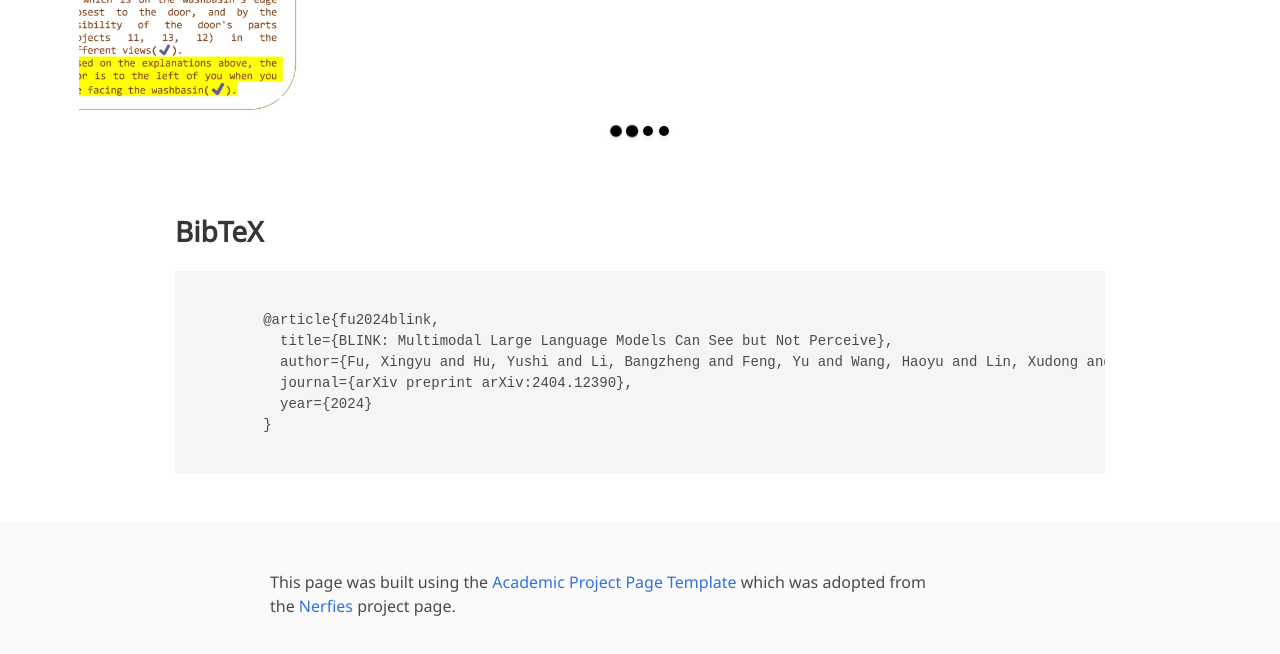
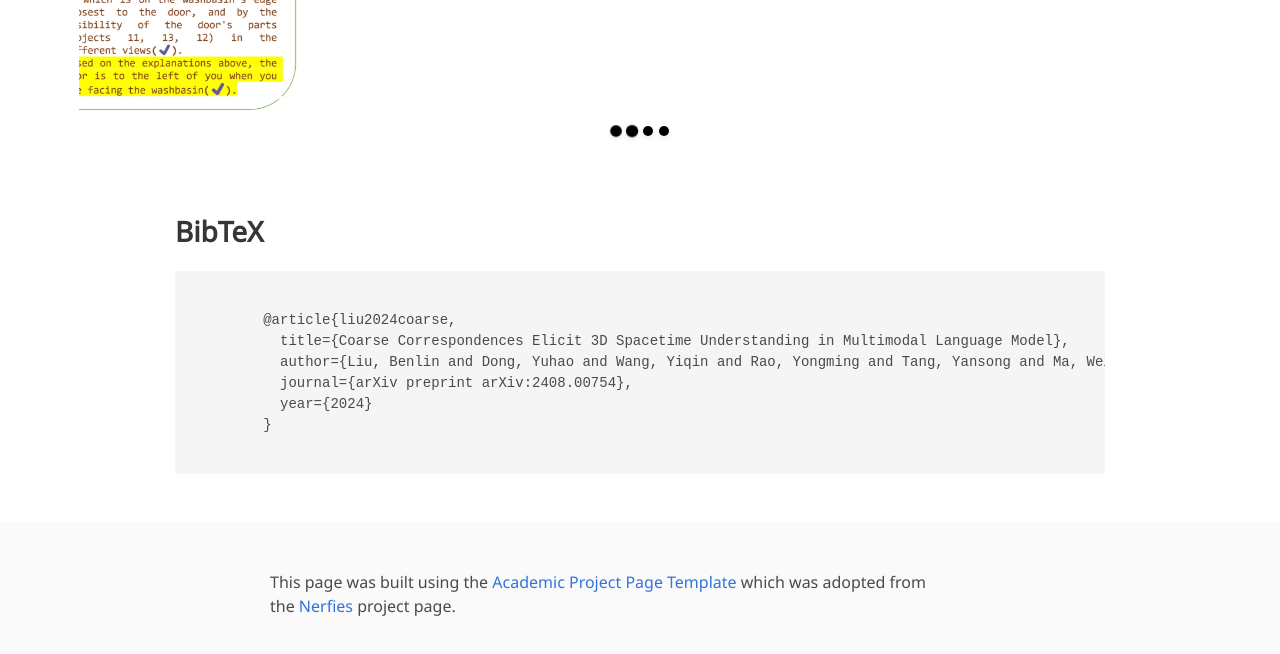
Before and after one commit to coarse-correspondence/coarse-correspondence.github.io, a plain HTML site: page index.html in a window 1280 px wide. Shown: the part 4889-5543 px from the top of the page. Drawn offline with nearby package versions, Linux system fonts and the light colour scheme; some icons are missing; a web font is replaced by a local one.

Commit message:
Updated project page

```diff
--- a/index.html
+++ b/index.html
@@ -177,7 +177,7 @@
         <span style="font-weight:bold;">Coarse Correspondences  </span>
         is a simple, training-free, effective, and general-purpose visual prompting method to elicit 3D and temporal understanding in multimodal LLMs. Our method uses a lightweight tracking model to find object correspondences between frames in a video or between sets of image viewpoints.</h2>
       <img src="static/images/teaser.png" height="100%"/>
-      <!-- <h2 class="subtitle has-text-centered">Example tasks in <span style="font-weight:bold;">BLINK</span>.</h2> -->
+
       <h2 class="hero-body">
         <br>
         <b>Fig 1: Overall pipeline of  <span style="font-weight:bold;">Coarse Correspondences</span>.</b> We combined light-weight video tracking models and multimodal LLMs to achieve a better understanding of 3D spacetime. (a) We use a tracking model at a high frame rate to obtain instance segmentation masks for each frame. (b) Then, we sequentially sparsify input frames, select prominent coarse correspondences, and visualize the constructed coarse correspondences on the images. (c) Finally, we enable MLLMs to better understand 3D spacetime from the prompted images.
@@ -205,13 +205,12 @@
 </section> -->
 <!-- End teaser video -->
 
-<!-- BLINK Comparison -->
 <section class="section hero">
   <div class="container is-max-desktop">
     <div class="columns is-centered has-text-centered">
       <div class="column is-five-sixths">
         <h2 class="title is-3">Space Understanding with Coarse Correspondences</h2>
-        <!-- <h2 class="title is-3">BLINK Benchmark -- Unique Features of BLINK?</h2> -->
+
         <h2 class="content has-text-justified">
           We evaluate the spatial understanding ability of Coarse Correspondences across ScanQA and OpenEQA which require understanding 3D space. We augment GPT-4V and GPT-4O with Coarse Correspondences and evaluate its zero-shot performance. We show that Coarse Correspondences not only significantly improves the base GPT models but that the improvements establish new state-of-the-art results across all our evaluations.
         </h2>
@@ -293,7 +292,6 @@
 </section>
 
 
-<!-- Image carousel examples in BLINK-->
 <section class="section hero">
   <div class="container is-max-desktop">
     <div class="columns is-centered has-text-centered">
@@ -314,24 +312,20 @@
             <!-- Your image here -->
             <img src="static/images/example/mark_vs_raw.jpg" width="100%"/>
                         <!-- <h2 class="subtitle has-text-centered">
-              Example case from <b>BLINK</b> and GPT-4V prediction.
+
             </h2> -->
           </div>
 
           <div class="item">
             <!-- Your image here -->
             <img src="static/images/example/relative_location_modeling.png" width="100%"/>
-                        <!-- <h2 class="subtitle has-text-centered">
-              Example case from <b>BLINK</b> and GPT-4V prediction.
-            </h2> -->
+
           </div>
 
           <div class="item">
             <!-- Your image here -->
             <img src="static/images/example/relative_location.jpg" width="100%"/>
-                        <!-- <h2 class="subtitle has-text-centered">
-              Example case from <b>BLINK</b> and GPT-4V prediction.
-            </h2> -->
+
           </div>
 
           <div class="item">
@@ -351,10 +345,10 @@
     <div class="container is-max-desktop content">
       <h2 class="title">BibTeX</h2>
       <pre><code>
-        @article{fu2024blink,
-          title={BLINK: Multimodal Large Language Models Can See but Not Perceive},
-          author={Fu, Xingyu and Hu, Yushi and Li, Bangzheng and Feng, Yu and Wang, Haoyu and Lin, Xudong and Roth, Dan and Smith, Noah A and Ma, Wei-Chiu and Krishna, Ranjay},
-          journal={arXiv preprint arXiv:2404.12390},
+        @article{liu2024coarse,
+          title={Coarse Correspondences Elicit 3D Spacetime Understanding in Multimodal Language Model},
+          author={Liu, Benlin and Dong, Yuhao and Wang, Yiqin and Rao, Yongming and Tang, Yansong and Ma, Wei-Chiu and Krishna, Ranjay},
+          journal={arXiv preprint arXiv:2408.00754},
           year={2024}
         }
       </code></pre>
```
Also changed, not shown: 4 other files.
